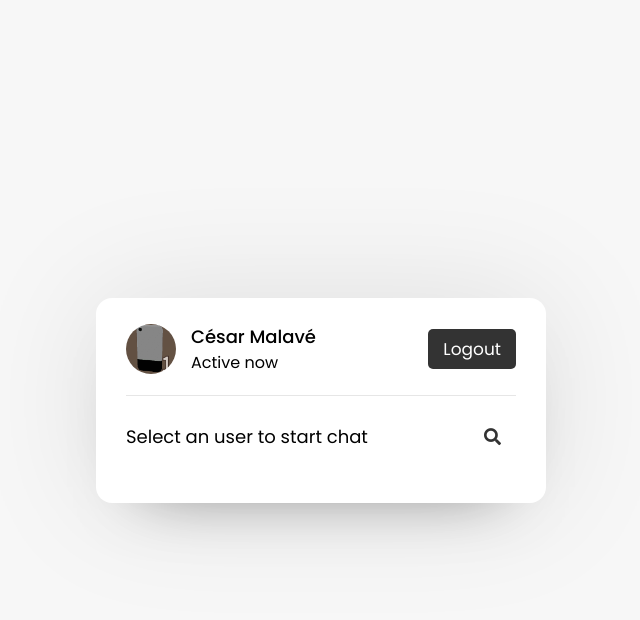
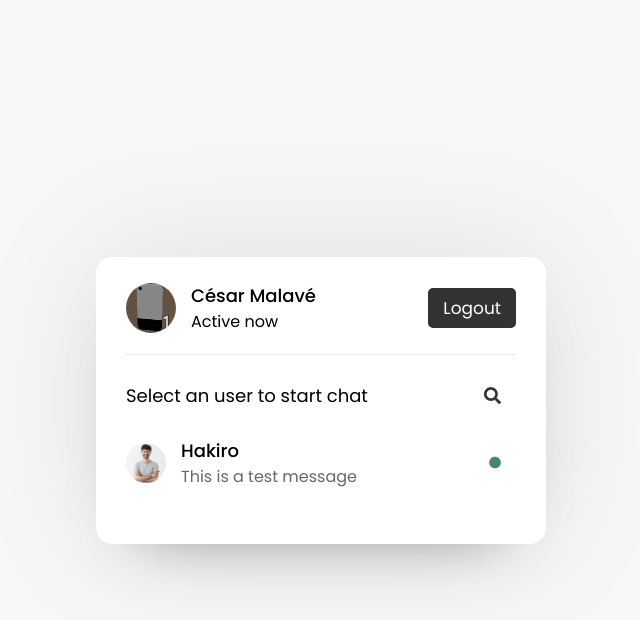
Before and after one commit to IIHakiroII/ChatsApp, a PHP site: page /users.php in a window 1280 px wide. Shown: the top 620 px of the page, without its empty margins (319-959 px from the left). Run offline with PHP 8.4, Linux system fonts and the light colour scheme; a user stored in the database is signed in; data comes from the database, SQL or seed files in the repository; both versions use the stored data as it was after the commit.

Commit message:
fix: add exercises

```diff
--- a/javascript/users.js
+++ b/javascript/users.js
@@ -1,4 +1,4 @@
-const searchBar = document.querySelector(".users .search input");
+const searchBar = document.querySelector(".users .search input"),
 searchBtn = document.querySelector(".users .search button");
 
 searchBtn.onclick = ()=>{
--- a/users.php
+++ b/users.php
@@ -32,6 +32,16 @@
         <button><i class="fas fa-search"></i></button>
       </div>
       <div class="users-list">
+        <a href="#">
+          <div class="content">
+            <img src="descarga (6).jpg" alt="">
+            <div class="details">
+              <span>Hakiro</span>
+              <p>This is a test message</p>
+            </div>
+          </div>
+          <div class="status-dot"><i class="fas fa-circle"></i></div>
+        </a>
 
       </div>
     </section>
```
Also changed, not shown: chat.sql (+12 -4 lines).
